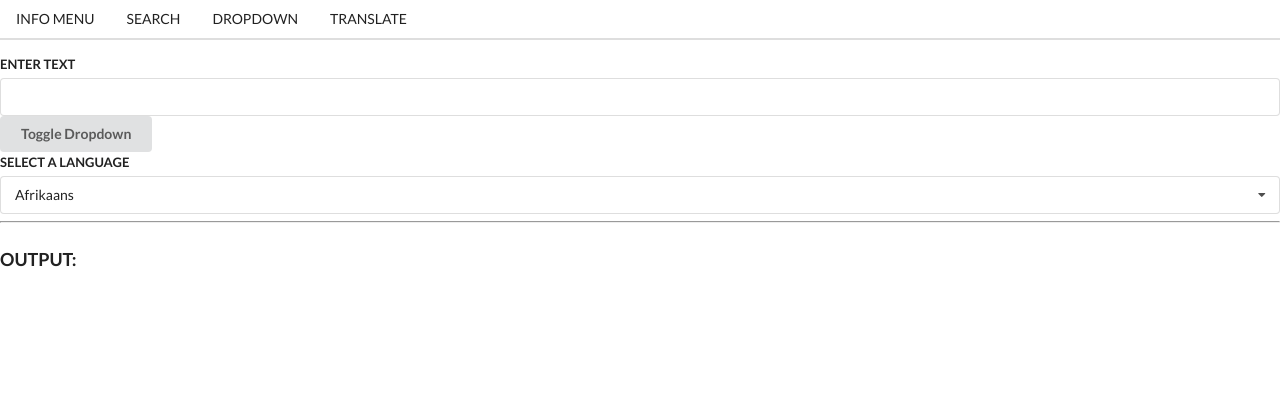
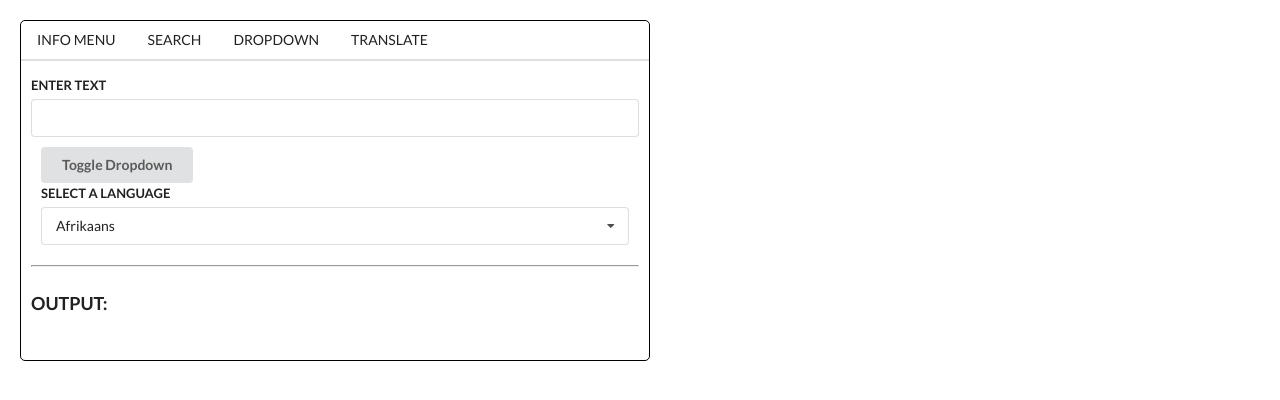
Before and after one commit to builtforsomethingbigger/hooks-widgets, a React (Create React App) app: page /translate in a window 1280 px wide. Shown: the top 400 px of the page. Built offline with nearby package versions, Linux system fonts and the light colour scheme; no server answers.

Commit message:
Template updates

```diff
--- a/src/App.js
+++ b/src/App.js
@@ -5,6 +5,7 @@ import Accordion from './components/Accordion'
 import Search from './components/Search'
 import Dropdown from './components/Dropdown'
 import Translate from './components/Translate'
+import './styles/styles.css'
 
 
 const items = [
@@ -55,7 +56,7 @@ export default () => {
     const [selected, setSelected] = useState(options[0])
 
     return(
-        <div>
+        <div id="App">
             <Header />
             <Route path='/'>
                 <Accordion items={items} />
--- a/src/components/Accordion.js
+++ b/src/components/Accordion.js
@@ -31,7 +31,7 @@ const Accordion = ({ items }) => {
     })
 
     return (
-        <div className="ui styled accordion">
+        <div id="Main" className="ui styled accordion">
             {renderedItems}
         </div>
     )
--- a/src/components/Dropdown.js
+++ b/src/components/Dropdown.js
@@ -47,7 +47,7 @@ const Dropdown = ({ label, options, selected, onSelectedChange }) => {
     }
 
     return(
-        <div className="ui form" ref={ref}>
+        <div id="Main" className="ui form" ref={ref}>
             <button className="ui button" onClick={() => setShowDropdown(!showDropdown)}>Toggle Dropdown</button>
             {showDropdown ?
             <div className="field">
--- a/src/components/Search.js
+++ b/src/components/Search.js
@@ -90,7 +90,7 @@ const Search = () => {
     }
 
     return (
-        <div>
+        <div id="Main">
             <div className="ui form">
                 <div className="field">
                     <label>Enter Search Term</label>
--- a/src/components/Translate.js
+++ b/src/components/Translate.js
@@ -31,7 +31,7 @@ const Translate = () => {
     const [text, setText] = useState('')
 
     return(
-        <div>
+        <div id="Main">
             <div className="ui form">
                 <div className="field">
                     <label>ENTER TEXT</label>
--- /dev/null
+++ b/src/styles/styles.css
@@ -0,0 +1,12 @@
+#App{
+    position: flex;
+    flex-direction: column;
+    /* display: block; */
+    max-width: 630px;
+    margin: 20px;
+    border: 1px solid black;
+    border-radius: 5px;
+}
+#Main{
+    margin: 10px 10px 20px 10px;
+}
```
Also changed, not shown: src/HOOKS.js (added, +15 -0 lines).
